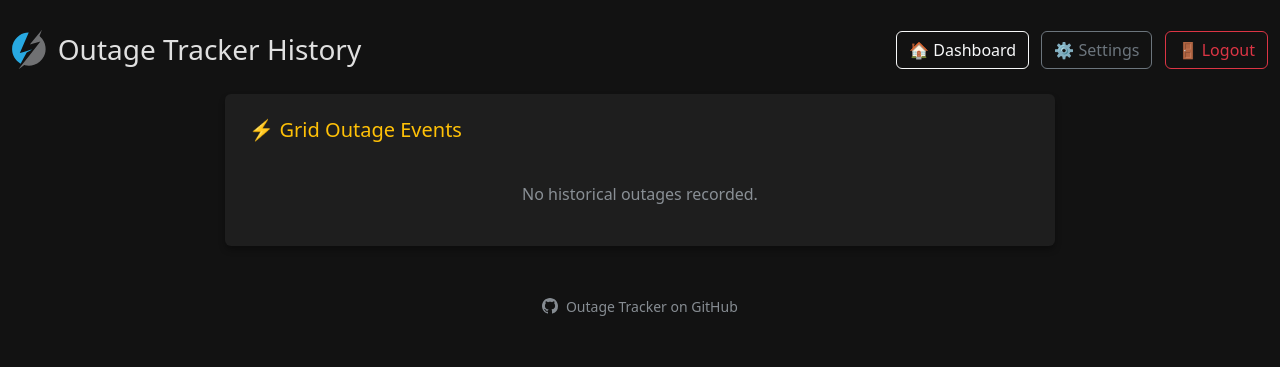
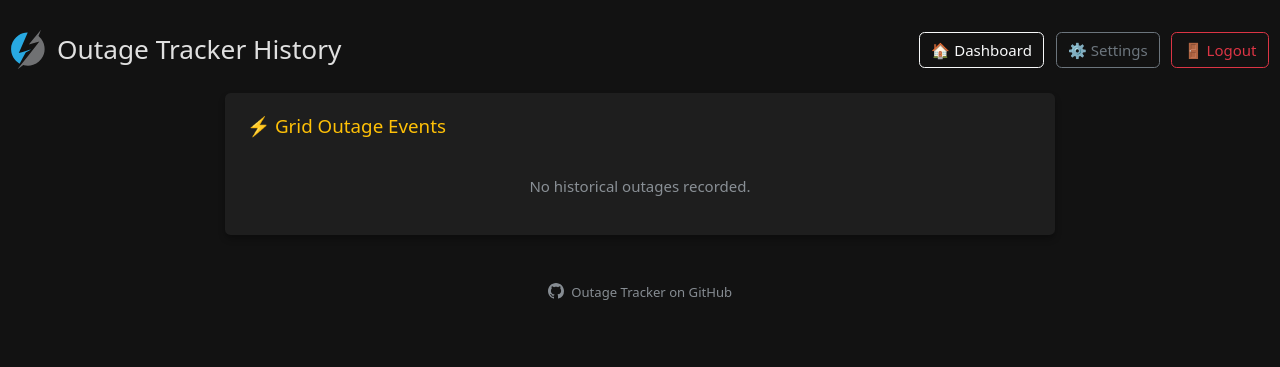
Before and after one commit to NightHawkATL/outage-tracker, a Flask app: template templates/history.html in a window 1280 px wide. Shown: the top 367 px of the page. Run offline with Flask 3, Linux system fonts and the light colour scheme; the template is opened without the code that fills it, so the values that code supplies are empty; parts of the project's set-up code (start-up, migrations or seed data) failed here and were passed over.

Commit message:
Update templates/history.html

```diff
--- a/templates/history.html
+++ b/templates/history.html
@@ -7,6 +7,7 @@
     <link rel="icon" href="{{ url_for('static', filename='favicon.ico') }}" type="image/x-icon">
     <link href="https://cdn.jsdelivr.net/npm/bootstrap@5.3.0/dist/css/bootstrap.min.css" rel="stylesheet">
     <style>
+        html { font-size: 15px; }
         body { background-color: #121212; color: #e0e0e0; margin-top: 30px; margin-bottom: 50px; }
         .card { background-color: #1e1e1e; border: none; box-shadow: 0 4px 6px rgba(0,0,0,0.3); }
         .history-item { background-color: #2a2a2a; border-left: 4px solid; }
@@ -17,9 +18,9 @@
     </style>
 </head>
 <body>
-    <div class="container" style="max-width: 1400px;">
+    <div class="container" style="max-width: 1500px;">
         <!-- Header -->
-        <div class="d-flex flex-column flex-md-row justify-content-between align-items-center mb-4 gap-3">
+        <div class="d-flex justify-content-between align-items-center mb-4">
             <h2 class="mb-0 d-flex align-items-center fs-3">
                 <img src="{{ url_for('static', filename='logo.svg') }}" alt="Logo" style="height: 40px; margin-right: 12px;">
                 <span class="d-none d-sm-inline">Outage Tracker History</span>
```
